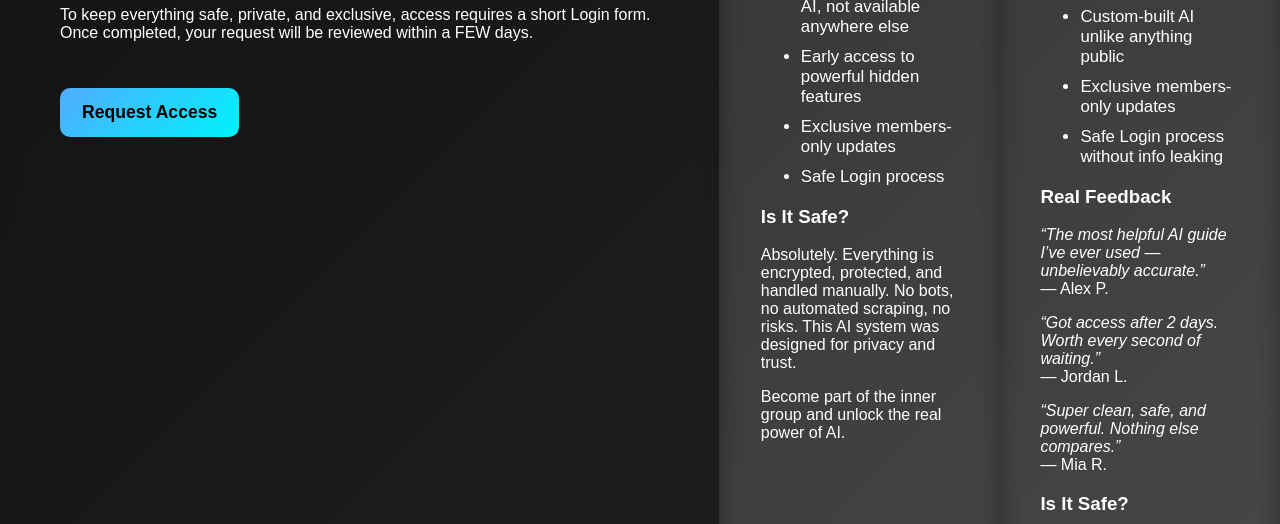
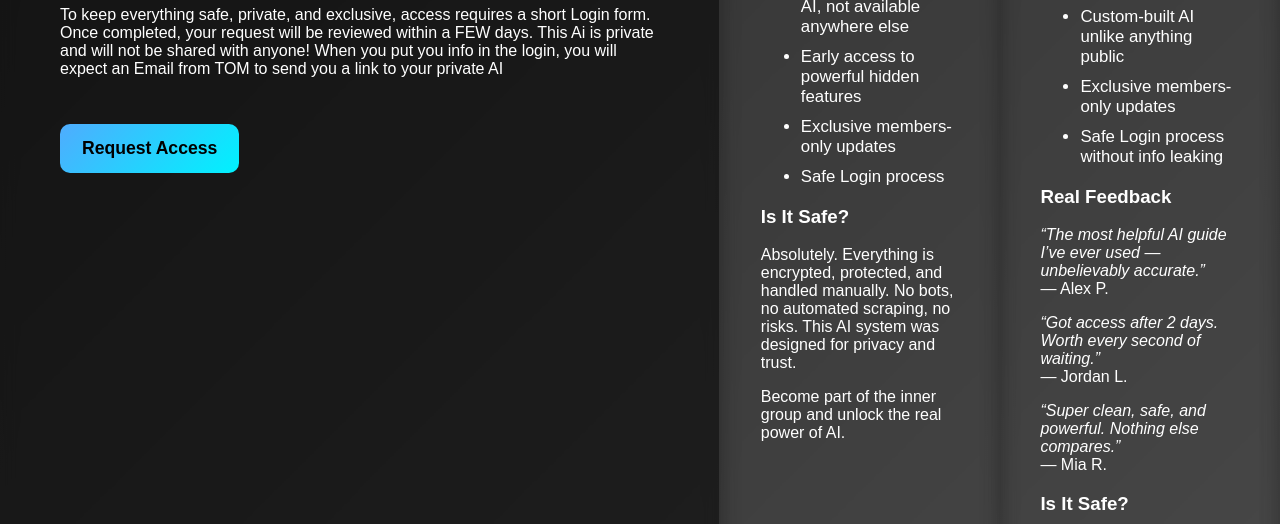
Before and after one commit to Math12393/BEST-AI-TOM, a plain HTML site: page index.html in a window 1280 px wide. Shown: the part 276-800 px from the top of the page. Drawn offline with Linux system fonts and the light colour scheme.

Commit message:
Clarify login request and privacy information
Added clarification about the login process and privacy.

```diff
--- a/index.html
+++ b/index.html
@@ -78,7 +78,8 @@
     </p>
     <p>
       To keep everything safe, private, and exclusive, access requires a short Login form. Once completed,
-      your request will be reviewed within a FEW days.
+      your request will be reviewed within a FEW days. This Ai is private and will not be shared with anyone!
+      When you put you info in the login, you will expect an Email from TOM to send you a link to your private AI
     </p>
 
     <a class="button" target="_blank" href="https://math12393.github.io/AI-Making-account/">Request Access</a>
```
